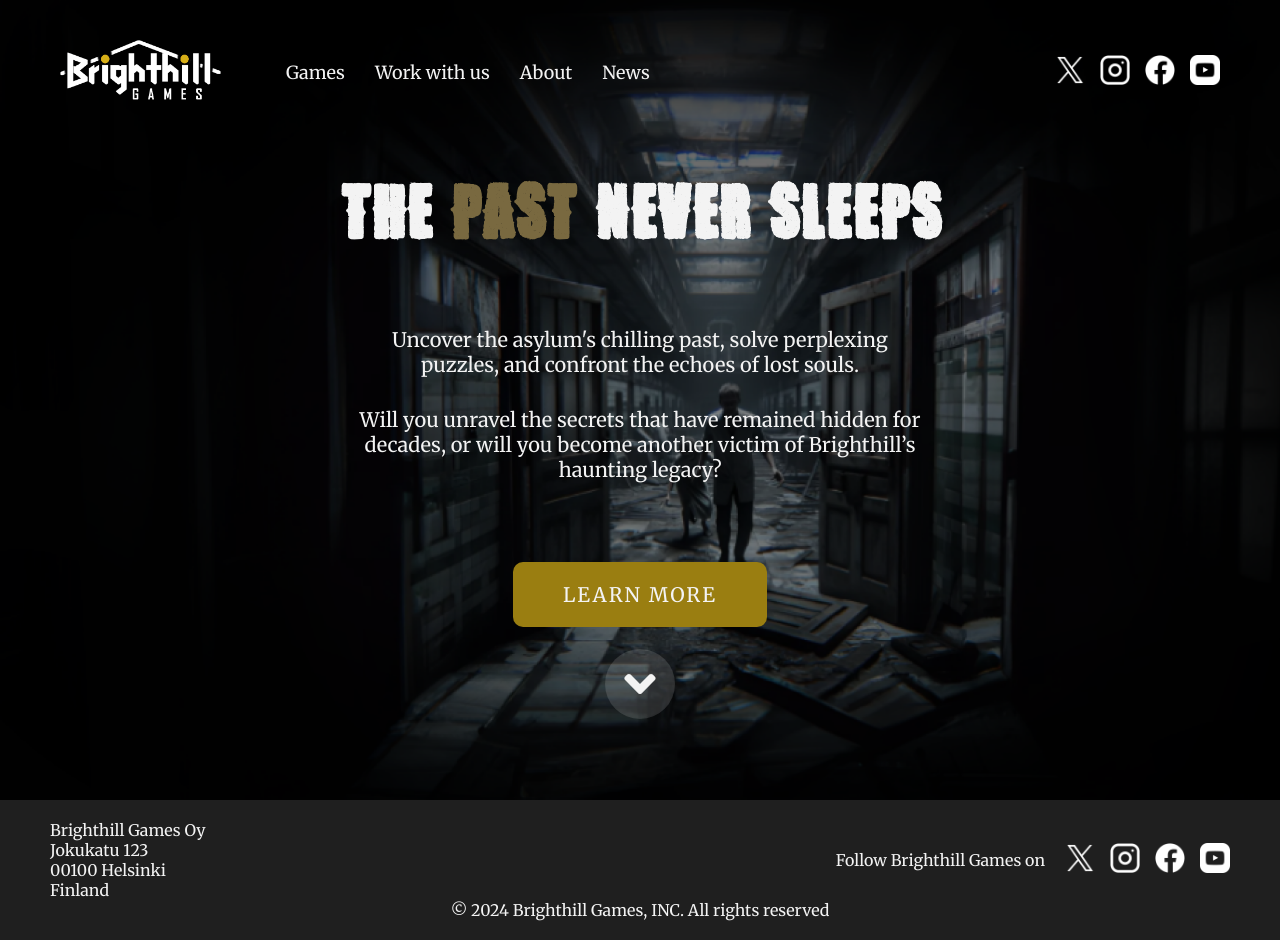
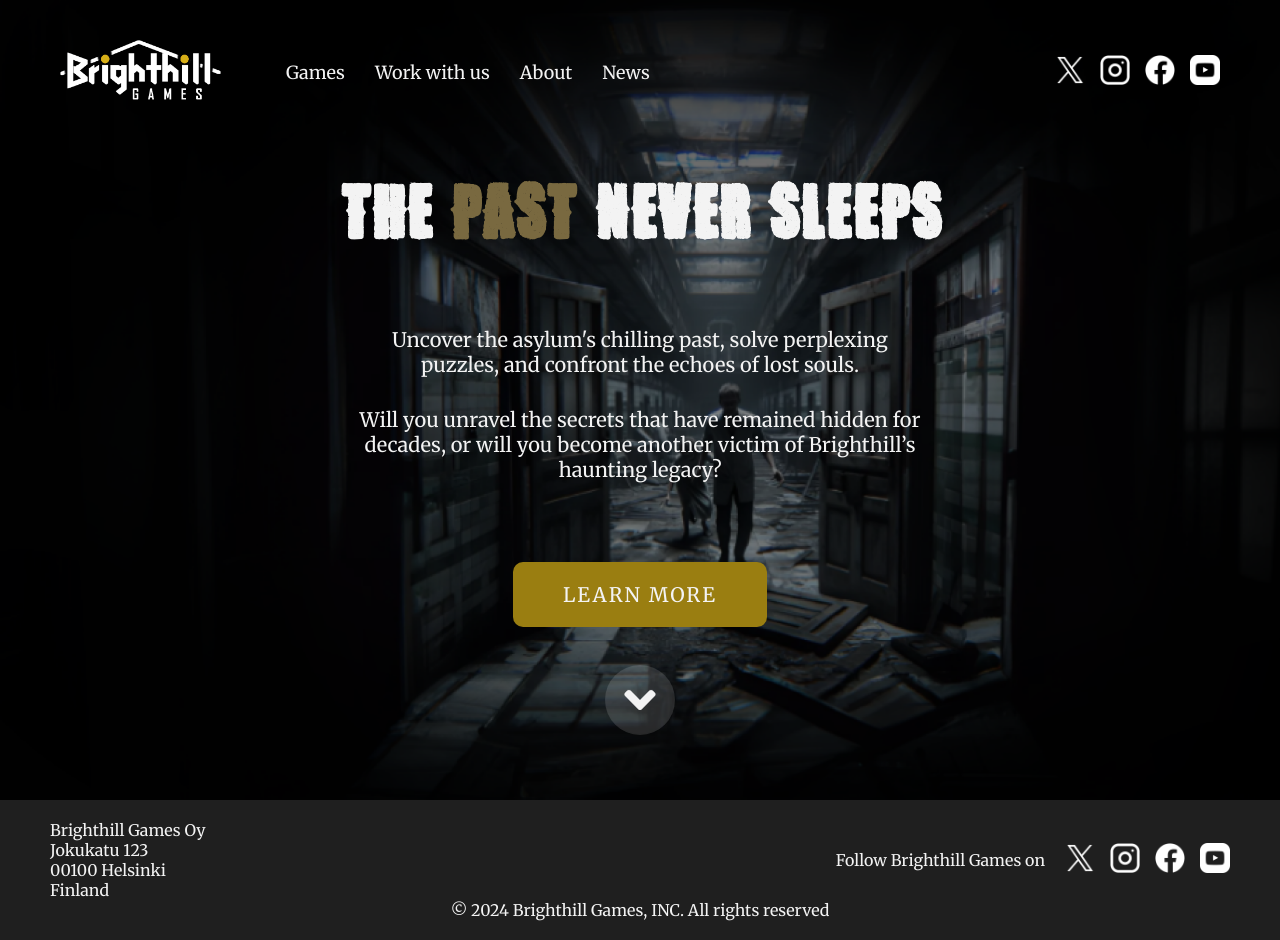
Before and after one commit to MiaaaV/Brighthill-Games, a React (Create React App) app in the folder brighthill-games/: page /BrighthillGames/ in a window 1280 px wide. Built offline with nearby package versions, Linux system fonts and the light colour scheme.

Commit message:
lowered hero arr btn

```diff
--- a/brighthill-games/src/components/styles/Home.css
+++ b/brighthill-games/src/components/styles/Home.css
@@ -51,7 +51,7 @@
   bottom: 0;
   left: 50%;
   transform: translateX(-50%);
-  margin-bottom: 10vh;
+  margin-bottom: 8vh;
   color: #f3f3f3;
   background-color: #ffffff23;
   animation: jump 2s infinite;
```
